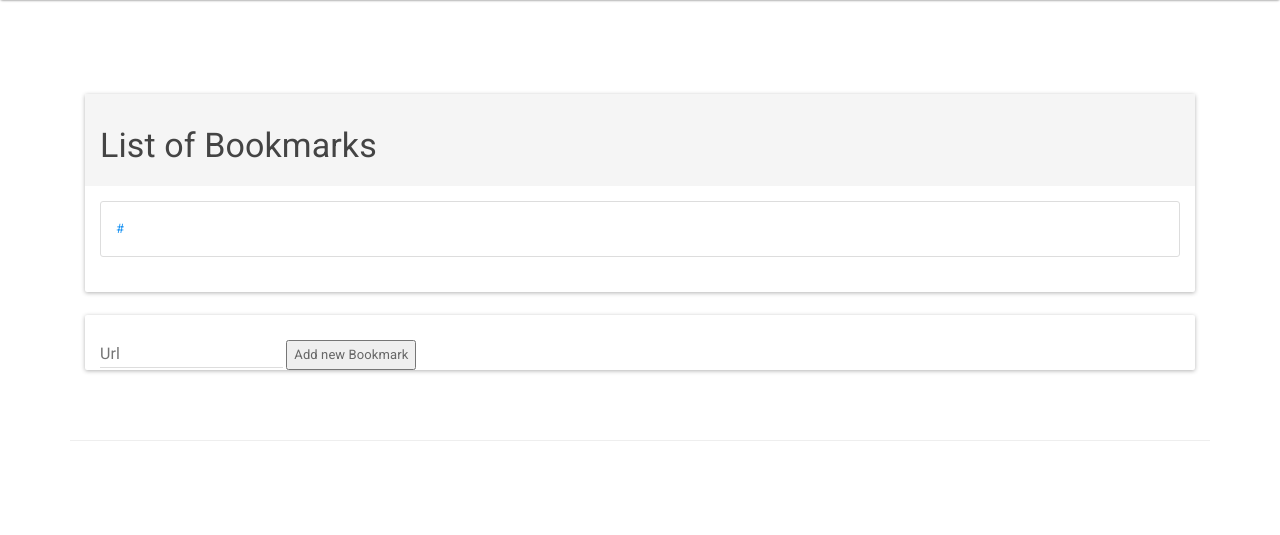
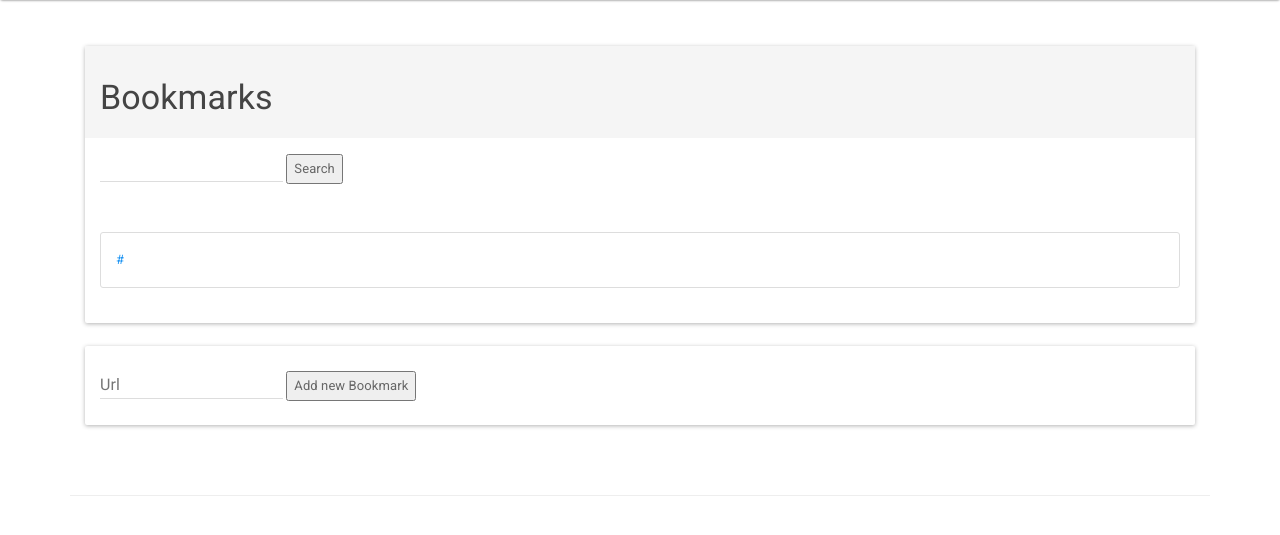
Before and after one commit to KillianDavitt/Bookmarks, a Flask app: page /bookmark_list in a window 1280 px wide. Shown: the part 64-599 px from the top of the page. Run offline with Flask 2, Linux system fonts and the light colour scheme; a user stored in the database is signed in; tables that the repository leaves empty hold one stand-in row (values such as "Sample post"); some libraries are stand-ins or nearby versions.

Commit message:
Added simple search

```diff
--- a/app/templates/bookmark_list.html
+++ b/app/templates/bookmark_list.html
@@ -2,13 +2,18 @@
 
 {% block content %}
 		<div class="container-fluid">
-			<br>
         <div class="panel panel-default">
 </div>
-    <br>
 <div class="panel panel-default">
- <div class="panel-heading"><h3>List of Bookmarks</h3></div>
+ <div class="panel-heading"><h3>Bookmarks</h3></div>
  <div class="panel-body">
+
+<form method="POST">
+    <input type="text" name="search" id="search_input" />
+    <input type="submit" value="Search" />
+</form>
+
+<br><br>
     <ul class="list-group">
     {% for bookmark in bookmark_list %}
         <li class="list-group-item"><a href="{{ bookmark.url }}">{{ bookmark.url }}</a></li>
@@ -25,7 +30,9 @@
                 <input type="submit" value="Add new Bookmark" />
             <form>
             <br>
+            <br>
         </div>
         </div>
 		<br>
+
 {% endblock %}
--- a/app/views.py
+++ b/app/views.py
@@ -20,15 +20,25 @@ def login():
             if password == user.password:
                 #login
                 login_user(user, remember=True)
-                return redirect('/log')
+                return redirect('/')
 
     return render_template('login.html')
 
-@app.route('/bookmark_list')
+@app.route('/bookmark_list', methods=['GET', 'POST'])
+@app.route('/')
 @login_required
 def bookmark_list():
 
-    bookmark_list = Bookmark.query.all()
+    bookmarks_list = None
+
+    if request.method == 'POST':
+
+        term = request.form['search']
+
+        bookmark_list = Bookmark.query.filter(Bookmark.url.like("%" + term + "%")).all()
+
+    else:
+        bookmark_list = Bookmark.query.all()
 
 
     return render_template('bookmark_list.html', bookmark_list=bookmark_list)
```
